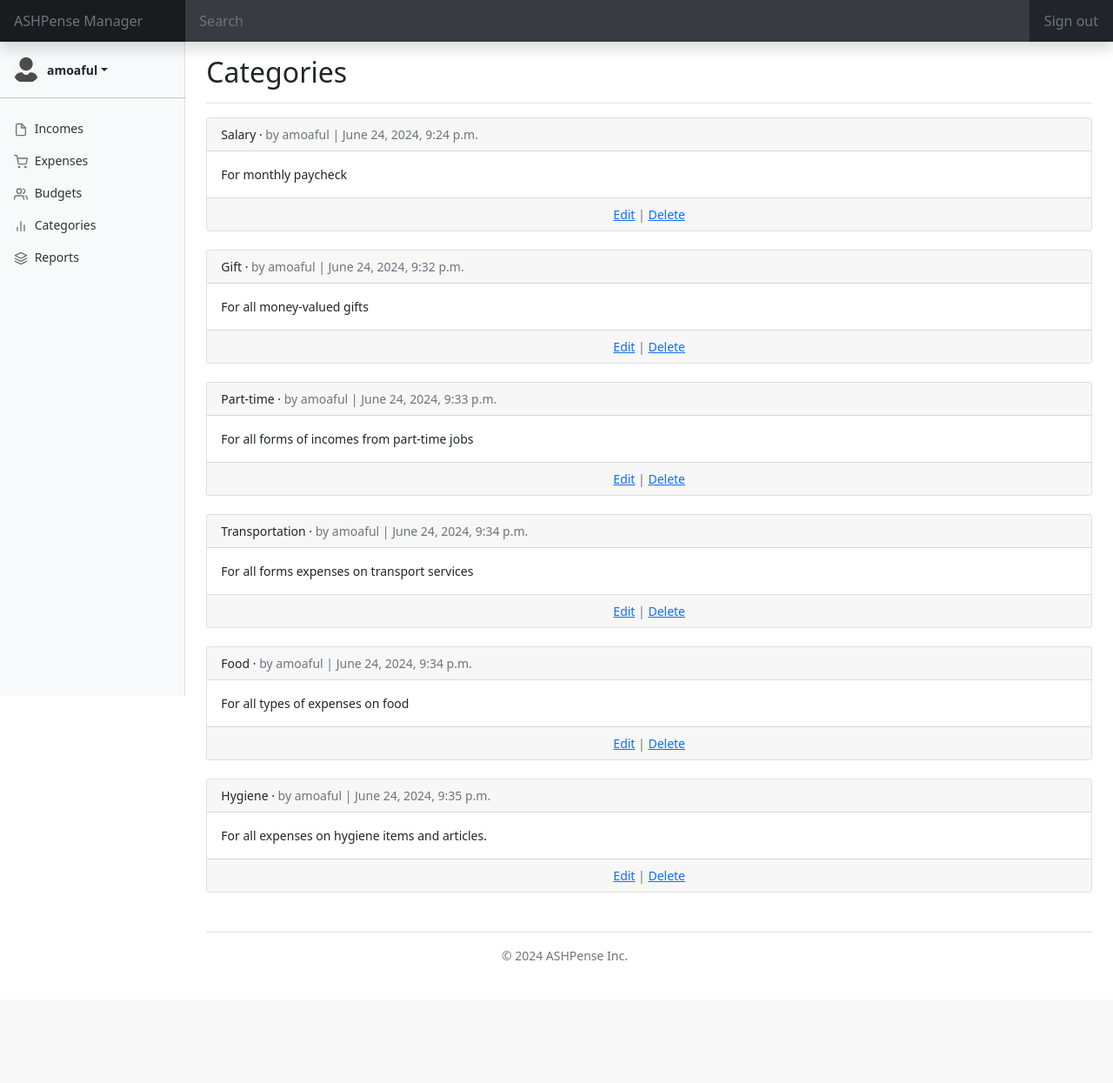
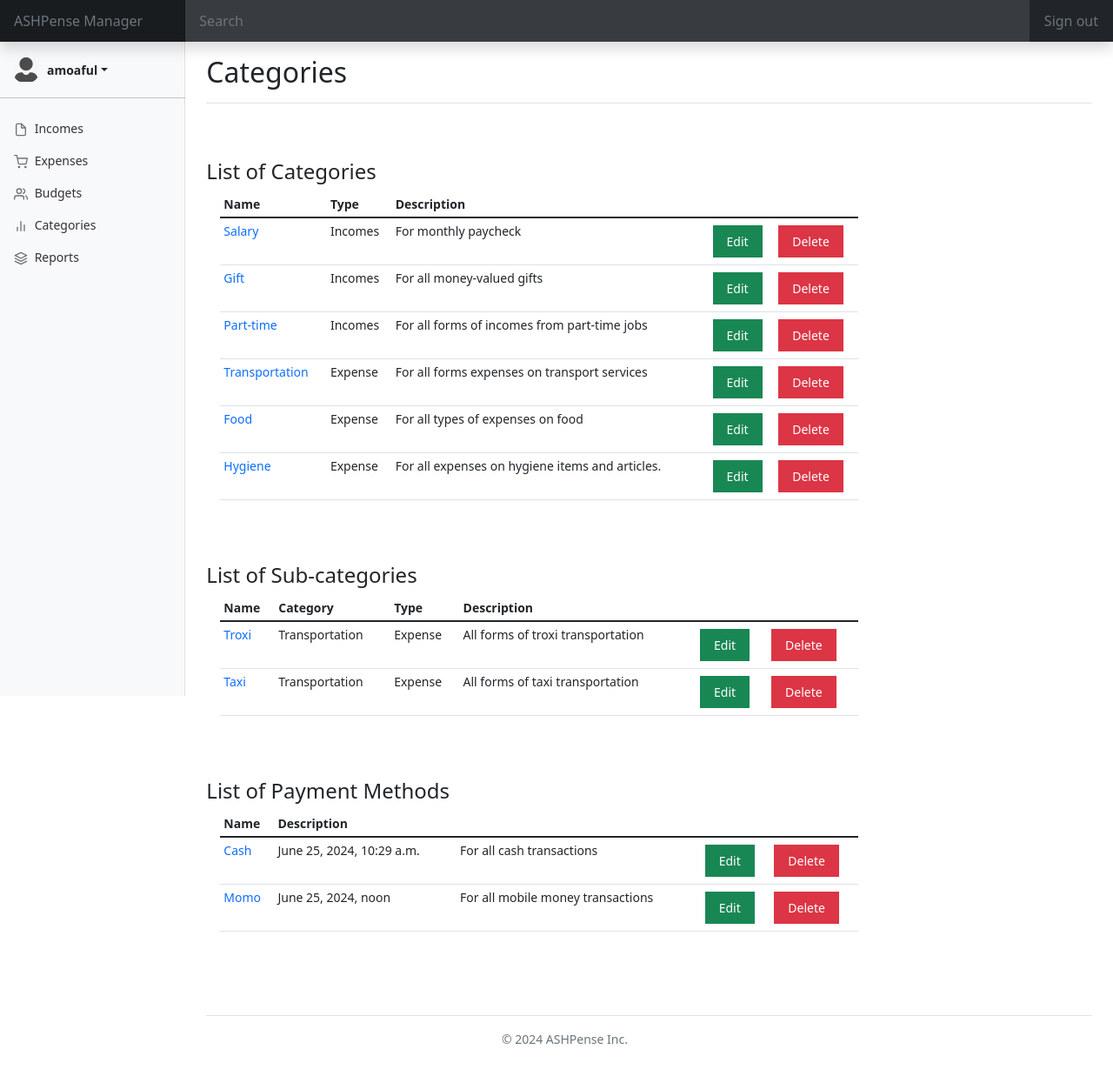
Before and after one commit to Ashdof/side_projects, a Django app: page /apm_categories/apm_categories/ in a window 1280 px wide. Shown: the whole page at 87% size. Before the commit the page ends 1104 px from the top, so only its background shows below. Run offline with Django 5.2, Linux system fonts and the light colour scheme; a user stored in the database is signed in; data comes from the database, SQL or seed files in the repository; both versions use the stored data as it was after the commit; some libraries are stand-ins or nearby versions.

Commit message:
Development progress for categories app

```diff
--- a/apm_accounts/admin.py
+++ b/apm_accounts/admin.py
@@ -65,6 +65,6 @@ class ASHPenserAdminPanel(UserAdmin):
     ordering = ("last_name", "first_name")
     search_fields = ("last_name", "first_name")
 
-admin.site.site_header = "User Account Administration Panel"
+admin.site.site_header = "ASHPense Administration Panel"
 admin.site.register(ASHPenser, ASHPenserAdminPanel)
 admin.site.unregister(Group)
--- a/apm_categories/models.py
+++ b/apm_categories/models.py
@@ -55,4 +55,104 @@ class ASHPenserCategoriesFilter(django_filters.FilterSet):
 
     class Meta:
         model = ASHPenserCategories
-        fields = ["date_created", "category_name",]
+        fields = ["category_name", "date_created",]
+
+
+
+class ASHPenserSubCategories(models.Model):
+    """
+    Sub-categories Model
+
+    Description:
+    Sets up database table for recording sub-categories
+    """
+
+    class Meta:
+        verbose_name_plural = "SubCategoriesData"
+        db_table = "subcategories"
+        ordering = ("date_created", "subcategory_name",)
+
+    subcategory_data = models.UUIDField(primary_key=True, default=uuid.uuid4, editable=False)
+    ashpenser_data = models.ForeignKey(settings.AUTH_USER_MODEL, on_delete=models.CASCADE, related_name="subcategories")
+    category_data = models.ForeignKey(ASHPenserCategories, on_delete=models.CASCADE, related_name="subcategories")
+    date_created = models.DateTimeField(max_length=8)
+    subcategory_name = models.CharField(max_length=100, null=True, blank=True)
+    subcategory_type = models.CharField(max_length=100, null=True, blank=True)
+    description = models.TextField(null=True, blank=True)
+
+    def __str__(self):
+        """Return a string representation of this object"""
+
+        return f"{self.subcategory_name}"
+
+    def get_absolute_url(self):
+        return reverse("apm_categories:categories_detail", kwargs={"pk": self.pk})
+
+    def save(self, *args, **kwargs):
+        """
+        Override Save Method
+
+        Descriptions:
+        Overrides the save method by including the of category types from
+        the Categories table. These types uploaded to the categories
+        field
+        """
+
+        if self.category_data is not None:
+            self.subcategory_type = self.category_data.category_type
+
+        super().save(*args, **kwargs)
+
+
+class ASHPenserSubCategoriesFilter(django_filters.FilterSet):
+    """
+    Create Filter
+
+    Description:
+    Provides filter capability for Sub-categories Data
+    """
+
+    class Meta:
+        model = ASHPenserSubCategories
+        fields = ["subcategory_name", "date_created",]
+
+
+class ASHPenserPaymentMethod(models.Model):
+    """
+    Payment Methods Model
+
+    Description:
+    Sets up database table for recording payment methods
+    """
+
+    class Meta:
+        verbose_name_plural = "PaymentMethodsData"
+        db_table = "payment_methods"
+        ordering = ("paymethod_name", "date_created",)
+
+    paymethod_data = models.UUIDField(primary_key=True, default=uuid.uuid4, editable=False)
+    ashpenser_data = models.ForeignKey(settings.AUTH_USER_MODEL, on_delete=models.CASCADE, related_name="payment_methods")
+    date_created = models.DateTimeField(max_length=8)
+    paymethod_name = models.CharField(max_length=100, null=True, blank=True)
+    description = models.TextField(null=True, blank=True)
+
+    def __str__(self):
+        """Return a string representation of this object"""
+
+        return f"{self.paymethod_name}"
+
+    def get_absolute_url(self):
+        return reverse("apm_categories:categories_detail", kwargs={"pk": self.pk})
+
+
+class ASHPenserPaymentMethodFilter(django_filters.FilterSet):
+    """
+    Create Filter
+
+    Description:
+    Provides filter capability for Payment Method Data
+    """
+
+    class Meta:
+        model = ASHPenserPaymentMethod
+        fields = ["paymethod_name", "date_created",]
--- a/apm_categories/urls.py
+++ b/apm_categories/urls.py
@@ -7,10 +7,18 @@ Specifies the paths to the various static files for the front-end elements
 
 from django.urls import path
 
-from apm_categories.views import ASHPenserCategoryListView
+from apm_categories.views import (
+    ASHPenserCategoryListView,
+    ASHPenserCategoryDetailView,
+    ASHPenserSubCategoryDetailView,
+    ASHPenserPaymentMethodDetailView,
+)
 
 app_name="apm_categories"
 
 urlpatterns = [
     path("apm_categories/", ASHPenserCategoryListView.as_view(), name="apm_categories_panel"),
+    path("apm_category_detail/<uuid:pk>", ASHPenserCategoryDetailView.as_view(), name="apm_category_detail"),
+    path("apm_subcategory_detail/<uuid:pk>", ASHPenserSubCategoryDetailView.as_view(), name="apm_subcategory_detail"),
+    path("apm_paymethod_detail/<uuid:pk>", ASHPenserPaymentMethodDetailView.as_view(), name="apm_paymethod_detail"),
 ]
--- a/apm_categories/views.py
+++ b/apm_categories/views.py
@@ -2,14 +2,22 @@
 ASHPense Categories View
 """
 
-from django.shortcuts import render
-from django.views.generic import ListView
+from typing import Any
+from django.db.models.base import Model as Model
+from django.db.models.query import QuerySet
+from django.shortcuts import render, get_object_or_404, redirect
+from django.views.generic import TemplateView, DetailView
+from django.contrib.auth.mixins import LoginRequiredMixin
 
-from apm_categories.models import ASHPenserCategories
+from apm_categories.models import (
+    ASHPenserCategories,
+    ASHPenserSubCategories,
+    ASHPenserPaymentMethod
+)
 
 
 # Create your views here.
-class ASHPenserCategoryListView(ListView):
+class ASHPenserCategoryListView(LoginRequiredMixin, TemplateView):
     """
     Categories List View
 
@@ -17,6 +25,50 @@ class ASHPenserCategoryListView(ListView):
     Creates a view for the display of categories list
     """
 
+    # model = ASHPenserCategories
+    template_name = "apm_categories/apm_categories_panel.html"
+
+    def get_context_data(self, **kwargs):
+
+        context = super().get_context_data(**kwargs)
+        context["apm_categories"] = ASHPenserCategories.objects.all()
+        context["apm_subcategories"] = ASHPenserSubCategories.objects.all()
+        context["apm_paymethods"] = ASHPenserPaymentMethod.objects.all()
+
+        return context
+
+
+class ASHPenserCategoryDetailView(LoginRequiredMixin, DetailView):
+    """
+    Display Category Object Details
+
+    Description:
+    Displays the details of a selected category object
+    """
+
     model = ASHPenserCategories
-    template_name = "apm_categories/apm_categories_panel.html"
-    context_object_name = "apm_categories"
+    template_name = "apm_categories/apm_category_detail.html"
+
+
+class ASHPenserSubCategoryDetailView(LoginRequiredMixin, DetailView):
+    """
+    Display Sub-category Object Details
+
+    Description:
+    Displays the details of a selected sub-category object
+    """
+
+    model = ASHPenserSubCategories
+    template_name = "apm_categories/apm_subcategory_detail.html"
+
+
+class ASHPenserPaymentMethodDetailView(LoginRequiredMixin, DetailView):
+    """
+    Display Payment method Object Details
+
+    Description:
+    Displays the details of a selected sub-category object
+    """
+
+    model = ASHPenserPaymentMethod
+    template_name = "apm_categories/apm_paymethod_detail.html"
--- a/templates/apm_categories/apm_categories_panel.html
+++ b/templates/apm_categories/apm_categories_panel.html
@@ -9,22 +9,103 @@
         <h1 class="h2">Categories</h1>
     </div>
 </section>
-<section>
-    {% for cat in apm_categories %}
-    <div class="card">
-        <div class="card-header">
-            <span class="font-weight-bold">{{ cat.category_name }}</span> &middot;
-            <span class="text-muted">by {{ cat.ashpenser_data }} |
-            {{ cat.date_created }}</span>
-        </div>
-        <div class="card-body">
-            {{ cat.description }}
-        </div>
-        <div class="card-footer text-center text-muted">
-            <a href="#">Edit</a> | <a href="#">Delete</a>
+<!-- TABULAR LIST OF CATEGORIES -->
+<section class="pt-5">
+    <h4>List of Categories</h4>
+    <div class="container my-2 px-3 pb-5">
+        <div class="row">
+            <div class="col col-lg-9 col-md-9 col-sm-12">
+                <div class="table-responsive">
+                    <table class="table table-sm">
+                        <thead>
+                            <tr>
+                                <th scope="col">Name</th>
+                                <th scope="col">Type</th>
+                                <th scope="col">Description</th>
+                            </tr>
+                        </thead>
+                        <tbody>
+                            {% for cat in apm_categories %}
+                            <tr>
+                                <td><a href="{% url 'apm_categories:apm_category_detail' pk=cat.pk %}" type="submit" class="text-primary text-decoration-none">{{ cat.category_name }}</a></td>
+                                <td>{{ cat.category_type }}</td>
+                                <td>{{ cat.description }}</td>
+                                <td class="py-2"><a href="#" type="submit" class="bg-success py-2 px-3 text-white text-decoration-none">Edit</a></td>
+                                <td class="py-2"><a href="#" type="submit" class="bg-danger py-2 px-3 text-white text-decoration-none">Delete</a></td>
+                            </tr>
+                            {% endfor %}
+                        </tbody>
+                    </table>
+                </div>
+            </div>
         </div>
     </div>
-    <br />
-    {% endfor %}
+</section>
+
+<!-- TABULAR LIST OF SUB-CATEGORIES -->
+<section>
+    <h4>List of Sub-categories</h4>
+    <div class="container my-2 px-3 pb-5">
+        <div class="row">
+            <div class="col col-lg-9 col-md-9 col-sm-12">
+                <div class="table-responsive">
+                    <table class="table table-sm">
+                        <thead>
+                            <tr>
+                                <th scope="col">Name</th>
+                                <th scope="col">Category</th>
+                                <th scope="col">Type</th>
+                                <th scope="col">Description</th>
+                            </tr>
+                        </thead>
+                        <tbody>
+                            {% for subcat in apm_subcategories %}
+                            <tr>
+                                <td><a href="{% url 'apm_categories:apm_subcategory_detail' pk=subcat.pk %}" type="submit" class="text-primary text-decoration-none">{{ subcat.subcategory_name }}</a></td>
+                                <td>{{ subcat.category_data }}</td>
+                                <td>{{ subcat.subcategory_type }}</td>
+                                <td>{{ subcat.description }}</td>
+                                <td class="py-2"><a href="#" type="submit" class="bg-success py-2 px-3 text-white text-decoration-none">Edit</a></td>
+                                <td class="py-2"><a href="#" type="submit" class="bg-danger py-2 px-3 text-white text-decoration-none">Delete</a></td>
+                            </tr>
+                            {% endfor %}
+                        </tbody>
+                    </table>
+                </div>
+            </div>
+        </div>
+    </div>
+</section>
+
+<!-- TABULAR LIST OF PYAMENT METHODS -->
+<section>
+    <h4>List of Payment Methods</h4>
+    <div class="container my-2 px-3 pb-5">
+        <div class="row">
+            <div class="col col-lg-9 col-md-9 col-sm-12">
+                <div class="table-responsive">
+                    <table class="table table-sm">
+                        <thead>
+                            <tr>
+                                <th scope="col">Name</th>
+                                <th scope="col">Description</th>
+                            </tr>
+                        </thead>
+                        <tbody>
+                            {% for pay in apm_paymethods %}
+                            <tr>
+                                <td><a href="{% url 'apm_categories:apm_paymethod_detail' pk=pay.pk %}" type="submit" class="text-primary text-decoration-none">{{ pay.paymethod_name }}</a></td>
+                                <td>{{ pay.date_created }}</td>
+                                <td>{{ pay.description }}</td>
+                                <td class="py-2"><a href="#" type="submit" class="bg-success py-2 px-3 text-white text-decoration-none">Edit</a></td>
+                                <td class="py-2"><a href="#" type="submit" class="bg-danger py-2 px-3 text-white text-decoration-none">Delete</a></td>
+                            </tr>
+                            {% endfor %}
+                        </tbody>
+                    </table>
+                </div>
+            </div>
+        </div>
+    </div>
 </section>
 {% endblock content %}
```
Also changed, not shown: apm_categories/admin.py (+56 -5 lines), templates/apm_categories/apm_category_detail.html (added, +64 -0 lines), templates/apm_categories/apm_paymethod_detail.html (added, +56 -0 lines), templates/apm_categories/apm_subcategory_detail.html (added, +72 -0 lines), apm_categories/migrations/0004_ashpenserpaymentmethod_ashpensersubcategories.py (added), db.sqlite3.
